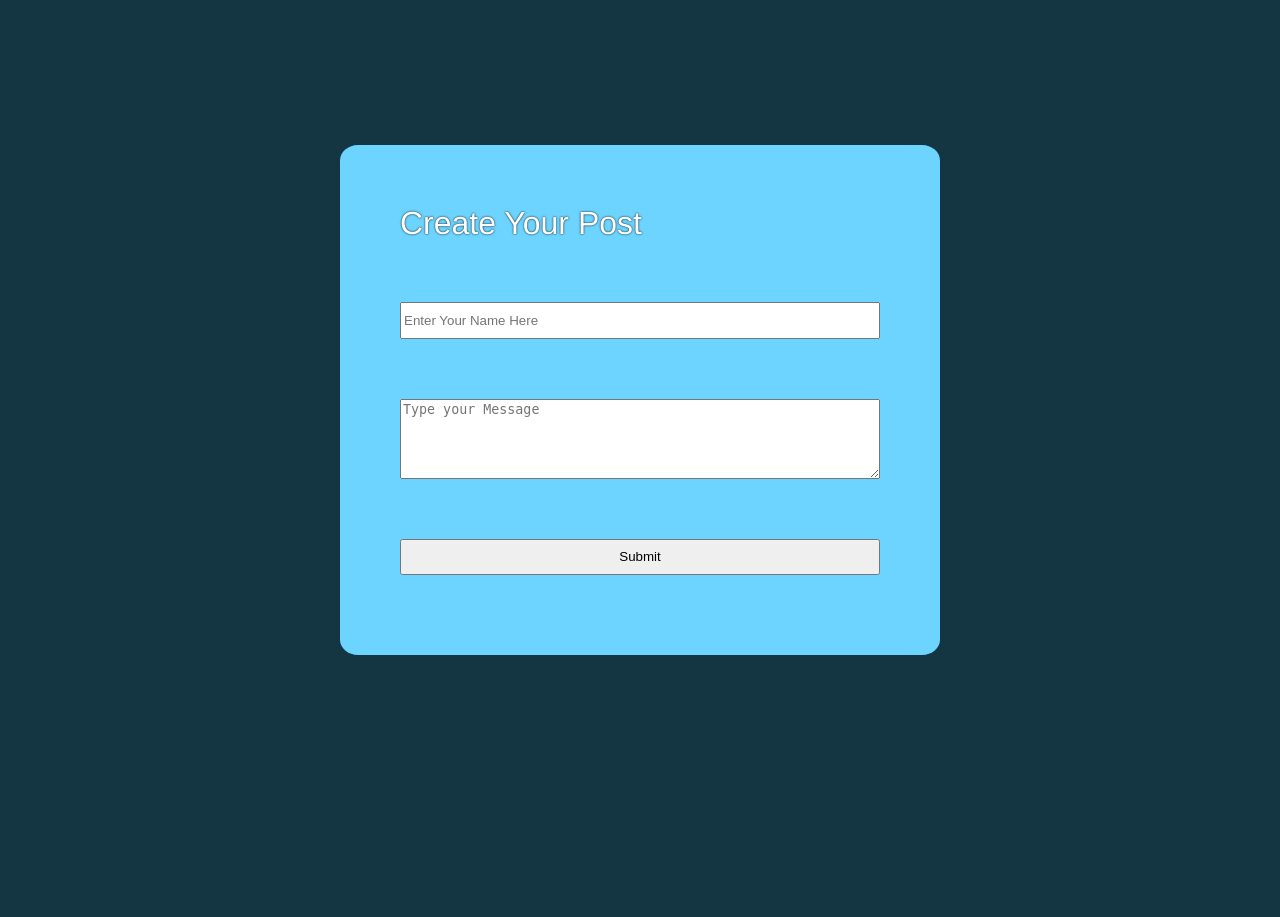
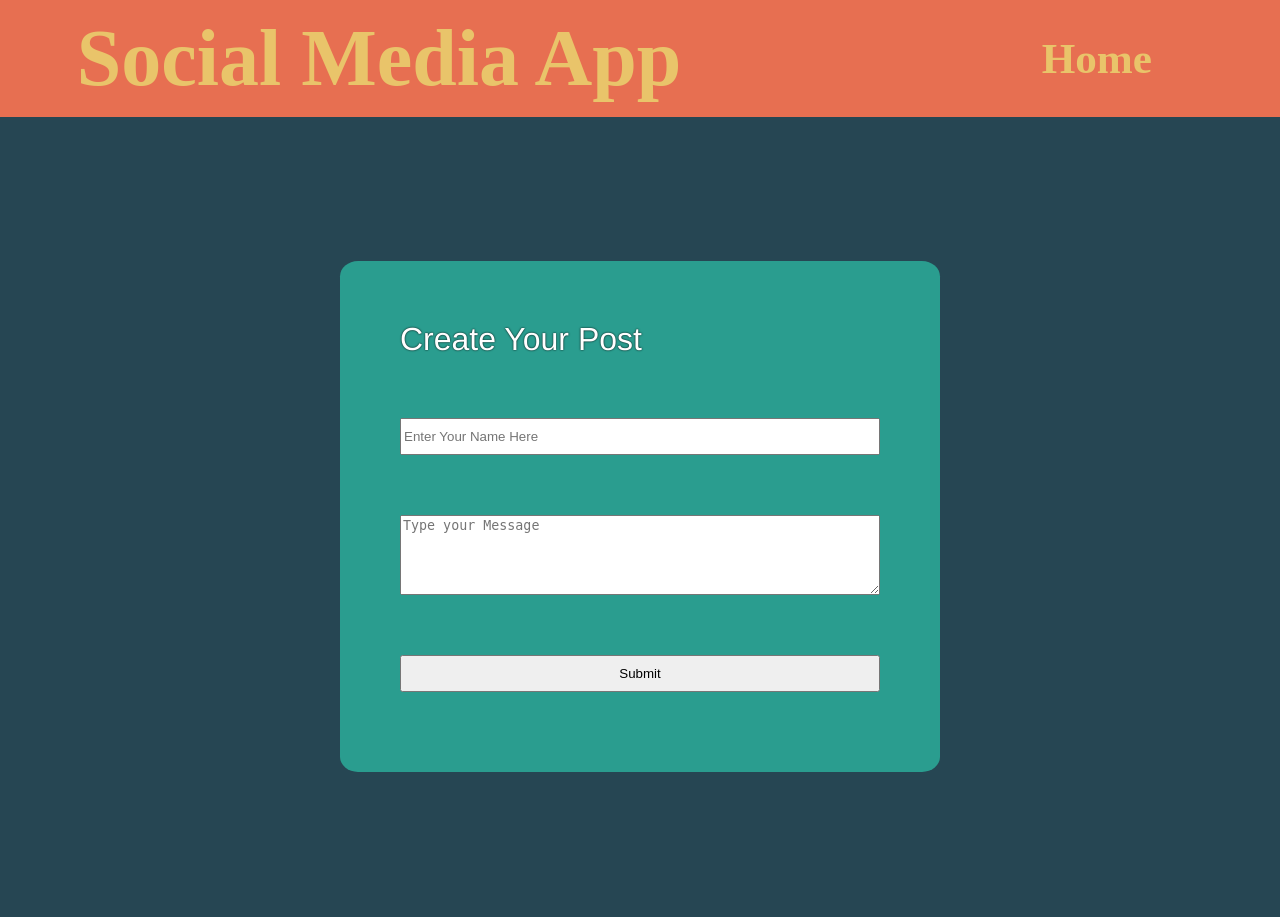
Before and after one commit to faseem619/Social-Media-App, a Flask app: page / in a window 1280 px wide. Before the commit the page ends 655 px from the top, so only its background shows below. Run offline with Flask 2, Linux system fonts and the light colour scheme.

Commit message:
added functionality to view home without creating post

```diff
--- a/application.py
+++ b/application.py
@@ -9,8 +9,12 @@ def index():
     return render_template('index.html')
 
 
-@app.route('/home', methods=['POST'])
+@app.route('/home', methods=['GET','POST'])
 def home():
+    if request.method== 'GET':
+        posts =getposts()
+        return render_template('home.html',posts=posts)
+
     name =request.form.get('name')
     content =request.form.get('content')
     now = datetime.now()
@@ -28,9 +32,10 @@ def likes():
     print(id)
     updateLikes(num,id)
     return 'Got it'
+
 @app.route('/home/profiles/<variable>')
 def individual(variable):
-    print(variable)
+
     posts = getprofile(variable)
     return render_template('profile.html',name=variable,posts= posts)
 
--- a/static/index.css
+++ b/static/index.css
@@ -1,7 +1,7 @@
 form {
   display: flex;
   flex-direction: column;
-  background-color: #6cd4ff;
+  background-color: #2a9d8f;
   justify-content: space-evenly;
   align-items: center;
   min-height: 40vh;
@@ -33,12 +33,12 @@ form > h3 {
   font-size: 2rem;
 }
 
-.comment{
+.comment {
   color: white;
   text-shadow: 0px 0px 2px black;
   padding: 10px 10px;
   text-align: center;
-  font-size:2rem;
+  font-size: 2rem;
   font-weight: bold;
 }
 
@@ -57,11 +57,32 @@ form > h3 {
   justify-content: center;
   align-items: center;
   height: 100vh;
-  background-color: #143642;
+  background-color: #264653;
 }
 
 @media (min-width: 360px) and (max-width: 720px) {
-  form{
+  form {
     width: 80vw;
   }
 }
+.navbar {
+  background-color: #e76f51;
+  display: flex;
+  align-items: center;
+  justify-content: space-between;
+  padding: 1% 10%;
+  padding-left: 6%;
+}
+.nav_heading {
+  color: #e9c46a;
+}
+.navbar > .heading {
+  font-size: 250%;
+}
+.navbar > .home_link {
+  font-size: 180%;
+}
+.navbar > .home_link:hover {
+  cursor: pointer;
+  color: #264653;
+}
--- a/templates/index.html
+++ b/templates/index.html
@@ -8,6 +8,12 @@
     <link rel="stylesheet" href="{{url_for('static',filename='index.css')}}" />
   </head>
   <body>
+    <div class="navbar">
+      <div class="heading nav_heading"><h1>Social Media App</h1></div>
+      <div class="home_link nav_heading">
+        <h2 onclick="rerouteHome()">Home</h2>
+      </div>
+    </div>
     <div class="container">
       <form action="/home" method="POST" onsubmit="return handleClick()">
         <h3>Create Your Post</h3>
@@ -24,25 +30,29 @@
           id="content"
         ></textarea>
         <input type="submit" value="Submit" class="submit" id="submit" />
-        <div class="comment" id ="comment"></div>
+        <div class="comment" id="comment"></div>
       </form>
     </div>
     <script>
-      console.log("test1");
       const name = document.getElementById("name");
       const content = document.getElementById("content");
       const submit = document.getElementById("submit");
       function handleClick() {
-        console.log("test");
-        if(!name.value){
-          document.getElementById('comment').innerHTML="Please enter your name!";
-        }
-        else if(!content.value){
-          document.getElementById('comment').innerHTML = "Don't be shy, share something" ;
+        if (!name.value) {
+          document.getElementById("comment").innerHTML =
+            "Please enter your name!";
+        } else if (!content.value) {
+          document.getElementById("comment").innerHTML =
+            "Don't be shy, share something";
         }
         if (!(name.value && content.value)) return false;
-        console.log(" o error");
+
         return true;
+      }
+    </script>
+    <script>
+      function rerouteHome() {
+        location.href = `${window.origin}/home`;
       }
     </script>
   </body>
```
